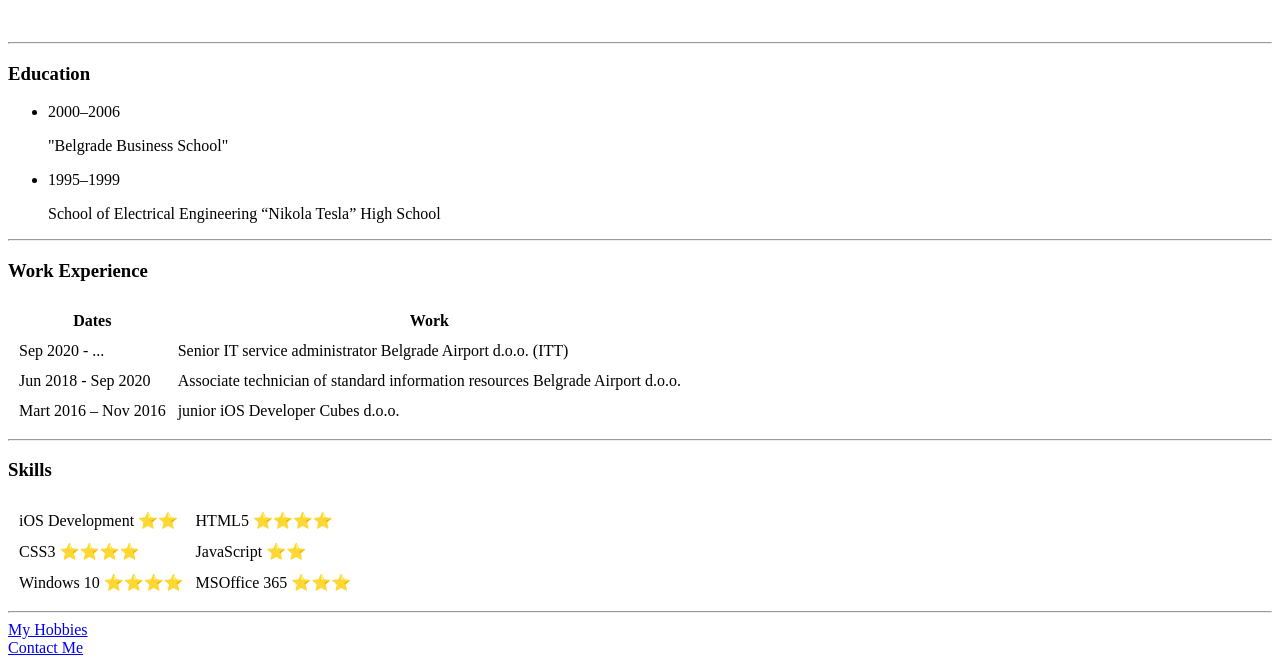
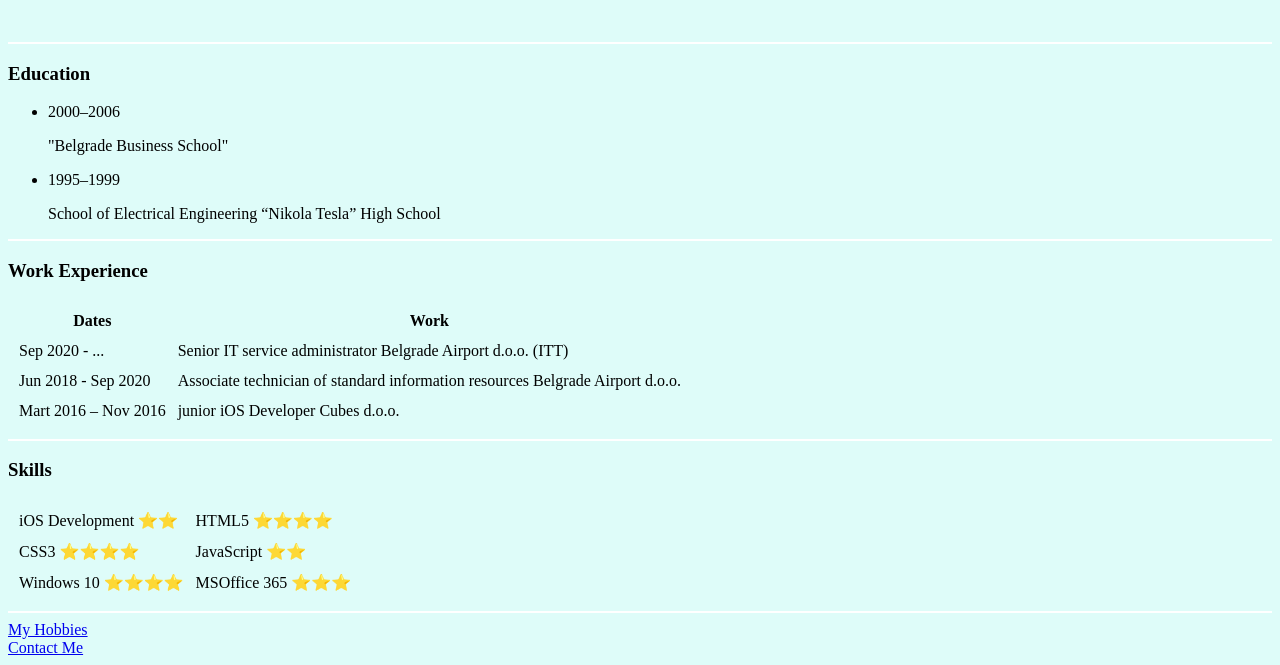
Before and after one commit to Vladafutsal/cv, a plain HTML site: page index.html in a window 1280 px wide. Shown: the part 182-847 px from the top of the page. Drawn offline with Linux system fonts and the light colour scheme.

Commit message:
Add files via upload

```diff
--- a/index.html
+++ b/index.html
@@ -4,6 +4,17 @@
   <head>
     <meta charset="utf-8">
     <title>Vladimir's Personal Site</title>
+    <style>
+      body {
+        background-color: #DEFCF9;
+      }
+      hr {
+        background-color: white;
+        border-style: none;
+        height: 2px;
+      }
+    </style>
+
   </head>
 
   <body>
```
